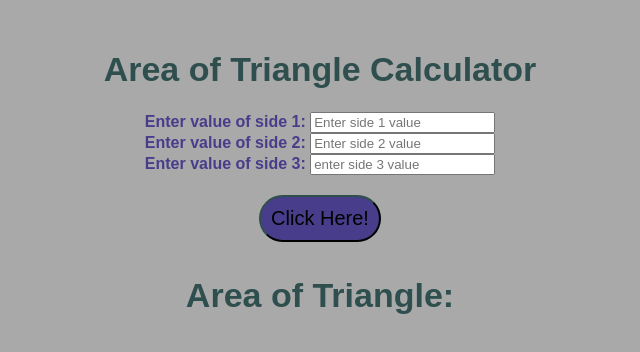
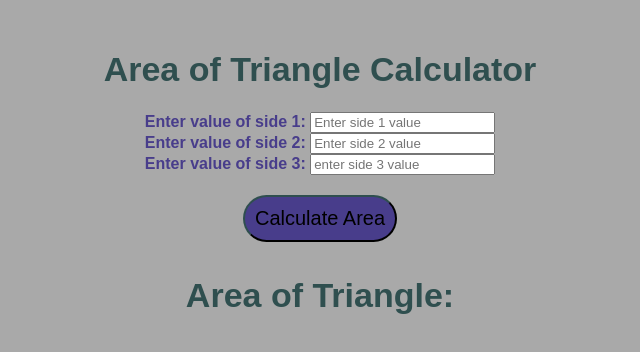
Before and after one commit to KLMueller/Beginner_Projects, a plain HTML site: page Area of Triangle/trianglearea.html in a window 1280 px wide. Shown: the whole page, without its empty margins (320-960 px from the left). Drawn offline with Linux system fonts and the light colour scheme.

Commit message:
Update trianglearea.html
changed text on button to be more specific to what it does.

```diff
--- a/Area of Triangle/trianglearea.html
+++ b/Area of Triangle/trianglearea.html
@@ -32,7 +32,7 @@
     id="side3"
     placeholder="enter side 3 value"></input><br>
 
-<button onclick = "Area()">Click Here!</button>
+<button onclick = "Area()">Calculate Area</button>
 
 <p>Area of Triangle:
     <span id="display">
```
